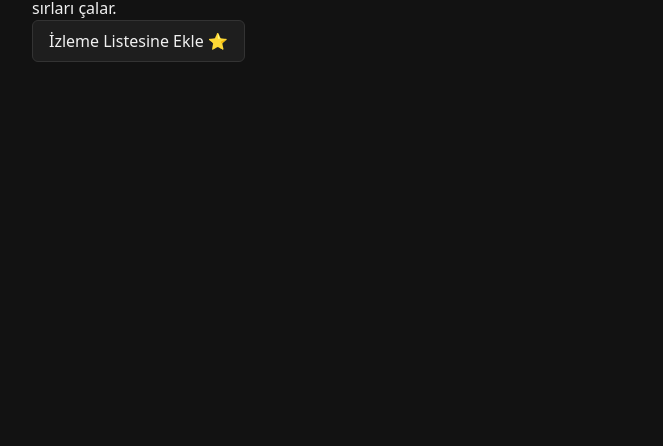
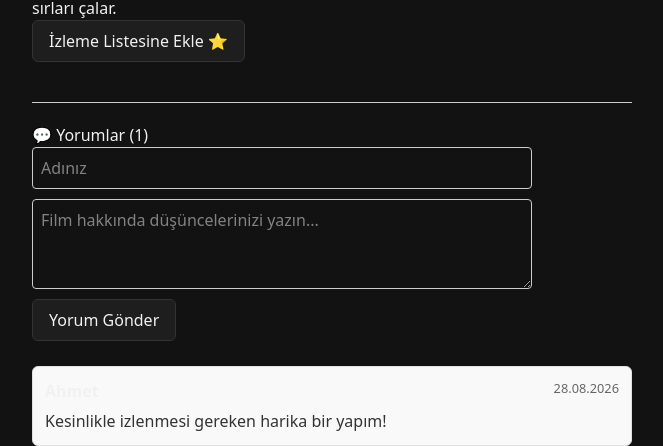
Before and after one commit to Elif-Gokce/flim-dizi-liste, a React (Vite) app: page /urun/1 in a window 1280 px wide. Shown: the part 604-1050 px from the top of the page, without its empty margins (308-971 px from the left). Before the commit the page ends 800 px from the top, so only its background shows below. Built offline with nearby package versions, Linux system fonts and the light colour scheme.

Commit message:
Yorumlar kısmı eklendi ve üürn detayları güncellendi

```diff
--- /dev/null
+++ b/src/components/Yorumlar.tsx
@@ -0,0 +1,92 @@
+import { useState } from 'react';
+
+
+interface Comment {
+  id: number;
+  author: string;
+  text: string;
+  date: string;
+}
+
+
+export default function Yorumlar() {
+  // Örnek yorum
+  const [comments, setComments] = useState<Comment[]>([
+    {
+      id: 1,
+      author: 'Ahmet',
+      text: 'Kesinlikle izlenmesi gereken harika bir yapım!',
+      date: '28.08.2026',
+    },
+  ]);
+
+  const [author, setAuthor] = useState('');
+  const [text, setText] = useState('');
+  const [error, setError] = useState('');
+
+  // Yorum Ekleme
+  const handleAddComment = () => {
+    if (!author.trim() || !text.trim()) {
+      setError('Lütfen adınızı ve yorumunuzu giriniz.');
+      return;
+    }
+
+    const newComment: Comment = {
+      id: Date.now(),
+      author: author.trim(),
+      text: text.trim(),
+      date: new Date().toLocaleDateString('tr-TR'),
+    };
+
+    setComments([newComment, ...comments]); // Yeni yorumu en üste ekle
+    setAuthor('');
+    setText('');
+    setError('');
+  };
+
+  return (
+    <div style={{ marginTop: '40px', borderTop: '1px solid #ccc', paddingTop: '20px' }}>
+      <h3>💬 Yorumlar ({comments.length})</h3>
+
+
+      <div style={{ display: 'flex', flexDirection: 'column', gap: '10px', marginBottom: '25px', maxWidth: '500px' }}>
+        <input
+          type="text"
+          placeholder="Adınız"
+          value={author}
+          onChange={(e) => setAuthor(e.target.value)}
+          style={{ padding: '8px', borderRadius: '4px', border: '1px solid #ccc' }}
+        />
+        <textarea
+          placeholder="Film hakkında düşüncelerinizi yazın..."
+          rows={3}
+          value={text}
+          onChange={(e) => setText(e.target.value)}
+          style={{ padding: '8px', borderRadius: '4px', border: '1px solid #ccc' }}
+        />
+        {error && <span style={{ color: 'red', fontSize: '0.85rem' }}>{error}</span>}
+
+        <button
+          type="button"
+          onClick={handleAddComment}
+          style={{ padding: '8px 16px', cursor: 'pointer', alignSelf: 'flex-start' }}
+        >
+          Yorum Gönder
+        </button>
+      </div>
+
+
+      <div style={{ display: 'flex', flexDirection: 'column', gap: '12px' }}>
+        {comments.map((item) => (
+          <div key={item.id} style={{ border: '1px solid #e0e0e0', padding: '12px', borderRadius: '6px', backgroundColor: '#f9f9f9' }}>
+            <div style={{ display: 'flex', justifyContent: 'space-between', marginBottom: '6px' }}>
+              <strong>{item.author}</strong>
+              <small style={{ color: '#666' }}>{item.date}</small>
+            </div>
+            <p style={{ margin: 0, color: '#333' }}>{item.text}</p>
+          </div>
+        ))}
+      </div>
+    </div>
+  );
+}
--- a/src/pages/UrunDetay.tsx
+++ b/src/pages/UrunDetay.tsx
@@ -1,6 +1,7 @@
 import { useParams } from 'react-router-dom';
 import { useFetch } from '../hooks/useFetch';
 import { useFavorites,type Movie}from '../context/FavoritesContext';
+import Yorumlar from '../components/Yorumlar';
 
 interface FullMovie extends Movie {
   overview: string;
@@ -29,6 +30,15 @@ export default function UrunDetay() {
       <button onClick={() => favorite ? removeFavorite(movie.id) : addFavorite(movie)}>
         {favorite ? 'İzleme Listesinden Çıkar ❌' : 'İzleme Listesine Ekle ⭐'}
       </button>
+      <div>
+
+      <Yorumlar  />
+    </div>
+
     </div>
   );
+
+
+
+
 }
```
